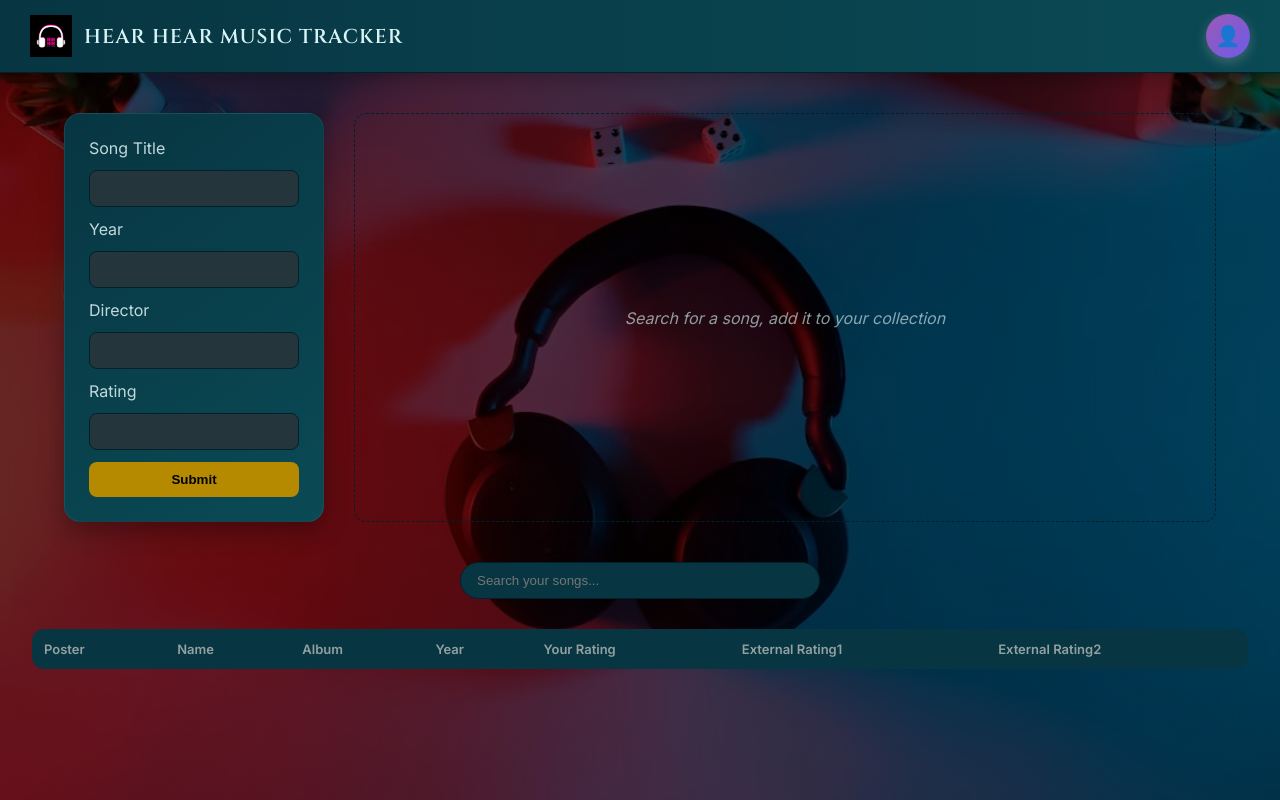
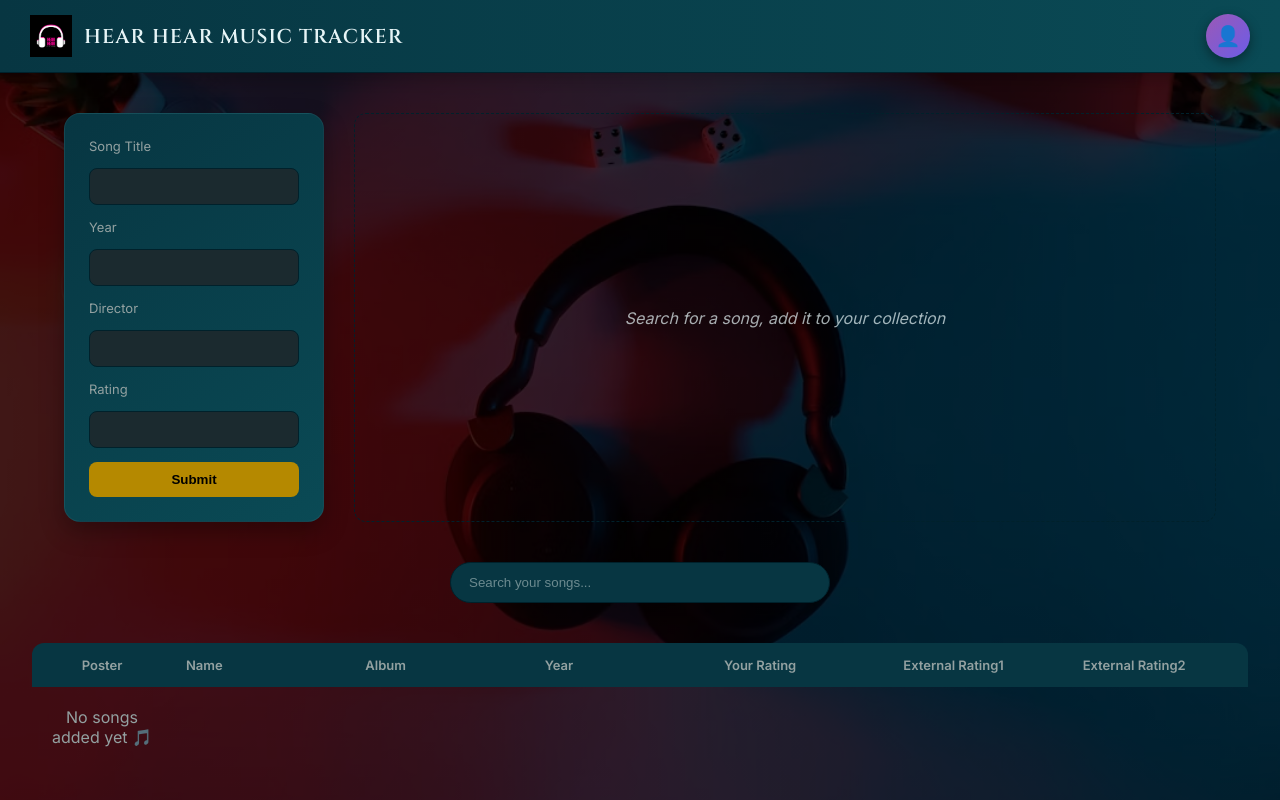
Before and after one commit to Jake-Davis01/Movie-Ratings, a website: page FrontEnd/home.html in a window 1280 px wide. Drawn offline with Linux system fonts and the light colour scheme; no server answers.

Commit message:
New css changes for home page

```diff
--- a/FrontEnd/Styles/home.css
+++ b/FrontEnd/Styles/home.css
@@ -4,14 +4,14 @@
   --bg: #24363b;
   --card: #073642;
   --card-light: #0a4a55;
-  --text: #c1d9dc;
+  --text: #e6f4f6;
   --text-muted: #93a1a1;
   --accent: #2aa198;
   --highlight: #b58900;
   --outline: #00212b;
 }
 
-/* RESET */
+
 * {
   margin: 0;
   padding: 0;
@@ -24,7 +24,7 @@ body {
   color: var(--text);
 
   background:
-    linear-gradient(rgba(0,0,0,0.6), rgba(0,0,0,0.6)),
+    linear-gradient(rgba(0,0,0,0.75), rgba(0,0,0,0.75)),
     url("../Images/16.avif") no-repeat center/cover;
 
   min-height: 100vh;
@@ -35,7 +35,6 @@ body {
   display: flex;
   justify-content: space-between;
   align-items: center;
-
   padding: 14px 30px;
 
   background: linear-gradient(to right, #073642, #0a4a55);
@@ -58,19 +57,16 @@ body {
   font-family: "Cinzel", serif;
   font-size: 20px;
   letter-spacing: 1px;
-  color: #d8f3f5;
 }
 
-#user-btn{
+/* USER BUTTON */
+#user-btn {
   width:44px;
   height:44px;
-
   border-radius:50%;
   border:none;
 
   background:linear-gradient(135deg, #9b59b6, #6c5ce7);
-  color:white; /* affects some emoji rendering */
-
   font-size:20px;
 
   display:flex;
@@ -78,18 +74,14 @@ body {
   justify-content:center;
 
   cursor:pointer;
-  transition:0.25s;
+  transition:0.3s;
 
-  box-shadow:0 4px 12px rgba(197, 183, 183, 0.3);
-}
-
-#user-btn:hover{
-  transform:scale(1.1);
-  box-shadow:0 6px 18px rgba(152, 143, 143, 0.4);
+  box-shadow:0 4px 12px rgba(0,0,0,0.4);
 }
 
 #user-btn:hover {
-  background: rgba(255,255,255,0.05);
+  transform:scale(1.1) rotate(5deg);
+  box-shadow:0 8px 20px rgba(0,0,0,0.5);
 }
 
 /* LAYOUT */
@@ -116,20 +108,32 @@ body {
 .game-option form {
   display: flex;
   flex-direction: column;
-  gap: 12px;
+  gap: 14px;
 }
 
+label {
+  font-size: 13px;
+  color: var(--text-muted);
+}
+
+/* INPUTS */
 input {
   padding: 10px;
   border-radius: 8px;
   border: 1px solid var(--outline);
-  background: #24363b;
+  background: #1b2a2f;
   color: white;
   outline: none;
+  transition: 0.2s;
+}
+
+input::placeholder {
+  color: #6c8a8f;
 }
 
 input:focus {
   border-color: var(--accent);
+  box-shadow: 0 0 8px rgba(42,161,152,0.4);
 }
 
 /* BUTTON */
@@ -140,23 +144,35 @@ button[type="submit"] {
   border-radius: 8px;
   cursor: pointer;
   font-weight: 600;
+  transition: 0.25s;
 }
 
-button:hover {
+button[type="submit"]:hover {
   transform: translateY(-2px);
+  box-shadow: 0 6px 15px rgba(181,137,0,0.4);
 }
 
 /* SEARCH RESULTS */
 #search-results {
   flex: 1;
   display: flex;
-  gap: 12px;
-  padding: 12px;
+  gap: 16px;
+  padding: 16px;
 
   border: 1px dashed var(--outline);
   border-radius: 12px;
 
   overflow-x: auto;
+  scroll-snap-type: x mandatory;
+}
+
+#search-results::-webkit-scrollbar {
+  height: 8px;
+}
+
+#search-results::-webkit-scrollbar-thumb {
+  background: var(--accent);
+  border-radius: 10px;
 }
 
 #search-prompt {
@@ -165,50 +181,60 @@ button:hover {
   font-style: italic;
 }
 
-/* MOVIE CARD */
+/* CARD */
 .search-card {
-  width: 120px;
+  width: 130px;
   flex-shrink: 0;
 
-  padding: 8px;
-  border-radius: 10px;
+  display: flex;
+  flex-direction: column;
+  justify-content: space-between;
+
+  padding: 10px;
+  border-radius: 12px;
   text-align: center;
 
   background: var(--card);
   cursor: pointer;
 
   transition: 0.3s;
+  scroll-snap-align: start;
 }
 
 .search-card:hover {
-  transform: translateY(-6px) scale(1.05);
-  box-shadow: 0 10px 25px rgba(0,0,0,0.4);
+  transform: translateY(-8px) scale(1.07);
+  box-shadow: 0 12px 30px rgba(0,0,0,0.5);
 }
+
 
 .search-card img {
   width: 100%;
+  aspect-ratio: 1 / 1;
+  object-fit: cover;
   border-radius: 8px;
+  margin-bottom: 8px;
 }
 
 /* SEARCH BAR */
 #user-search {
   display: flex;
   justify-content: center;
-  margin: 30px 0;
+  margin: 40px 0;
 }
 
 #list-filter {
-  width: 360px;
-  padding: 10px 16px;
+  width: 380px;
+  padding: 12px 18px;
   border-radius: 999px;
   border: 1px solid var(--outline);
   background: var(--card);
+  transition: 0.3s;
 }
 
 #list-filter:focus {
-  width: 400px;
+  width: 420px;
   border-color: var(--accent);
-  box-shadow: 0 0 10px rgba(42,161,152,0.3);
+  box-shadow: 0 0 12px rgba(42,161,152,0.4);
 }
 
 /* TABLE */
@@ -222,27 +248,62 @@ table {
   border-collapse: collapse;
   border-radius: 12px;
   overflow: hidden;
+  table-layout: fixed; /* 🔥 important */
 }
 
+/* HEADER */
 th {
   background: var(--card);
-  padding: 12px;
+  padding: 14px;
   text-align: left;
   font-size: 13px;
   color: var(--text-muted);
 }
 
+/* CELLS */
 td {
   padding: 12px;
   border-bottom: 1px solid var(--outline);
+  vertical-align: middle;
+
+  max-width: 150px;
+  overflow: hidden;
+  text-overflow: ellipsis;
+  white-space: nowrap;
+}
+
+
+th:first-child,
+td:first-child {
+  width: 140px;
+  text-align: center;
+}
+
+td img {
+  width: 120px;
+  aspect-ratio: 1 / 1;
+  object-fit: cover;
+  border-radius: 10px;
+}
+/* ROW HOVER */
+tr {
+  transition: 0.2s;
 }
 
 tr:hover {
   background: rgba(42,161,152,0.08);
-  transform: translateY(-2px);
+  transform: scale(1.01);
 }
 
-/* ANIMATION */
+#reviews:empty::after {
+  content: "No songs added yet 🎵";
+  display: block;
+  text-align: center;
+  padding: 20px;
+  color: var(--text-muted);
+}
+
+
 @keyframes fadeIn {
   from {
     opacity: 0;
```
